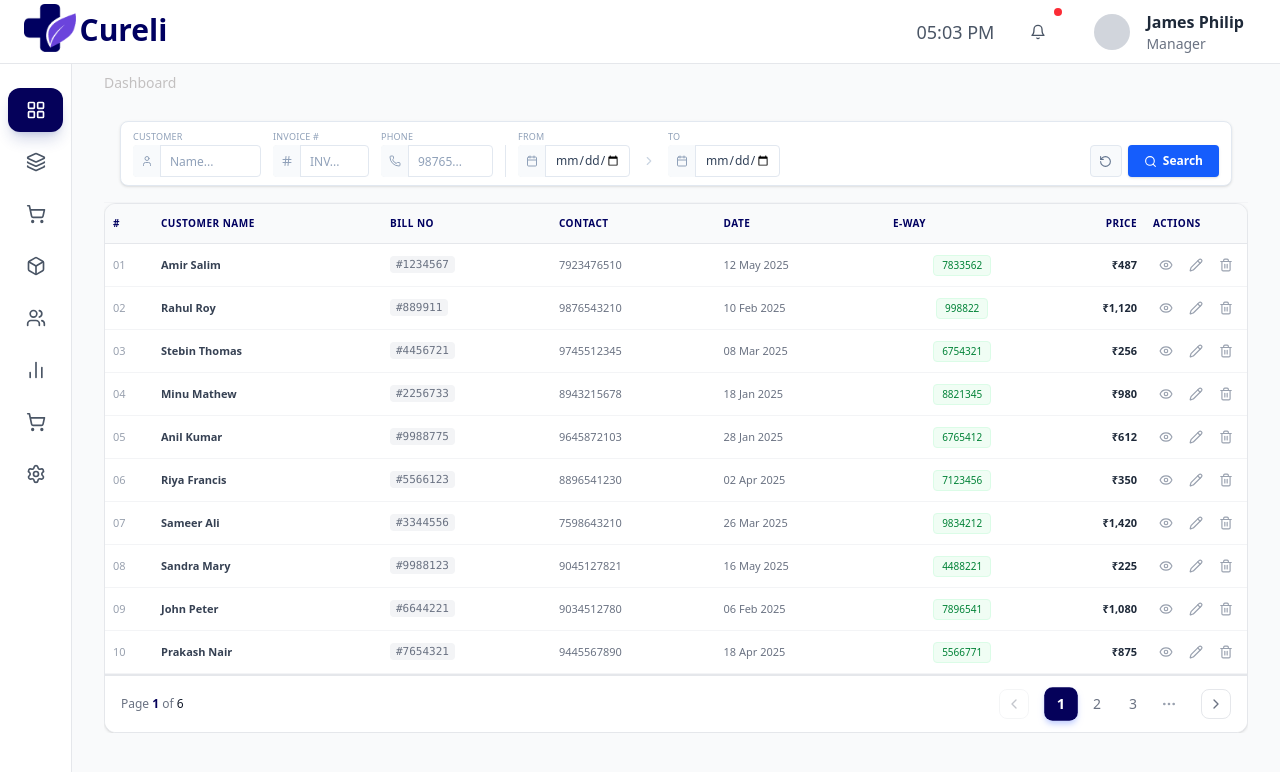
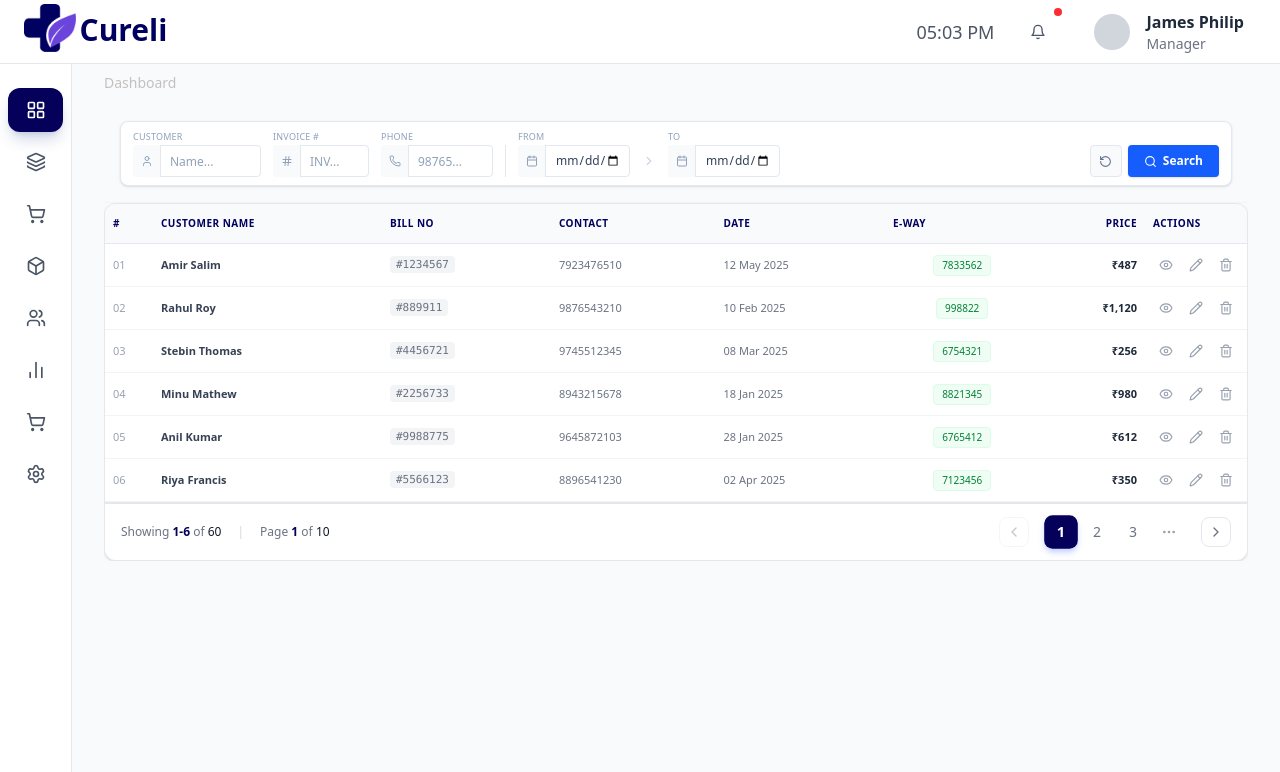
Before and after one commit to asifkfaizyzo/cureli-erp-devs, a React (Vite) app in the folder frontend/: page /Salesinvoice in a window 1280 px wide. Shown: the top 772 px of the page. Built offline with nearby package versions, Linux system fonts and the light colour scheme.

Commit message:
invoice pagination logic done

```diff
--- /dev/null
+++ b/frontend/src/hooks/useDynamicRowCount.js
@@ -0,0 +1,29 @@
+// hooks/useDynamicRowCount.js
+import { useState, useEffect } from 'react';
+
+const useDynamicRowCount = () => {
+  const [rowsPerPage, setRowsPerPage] = useState(6);
+
+  useEffect(() => {
+    const updateRowCount = () => {
+      const width = window.innerWidth;
+      let count = 6; // Default / Mobile
+
+      if (width >= 2560) count = 16;       // 4K / 27 inch
+      else if (width >= 1920) count = 15;  // 1080p Full HD
+      else if (width >= 1440) count = 10;  // 19 inch / high res laptop
+      else if (width >= 1366) count = 6;   // 14 inch laptop
+      else count = 6;
+
+      setRowsPerPage(count);
+    };
+
+    updateRowCount();
+    window.addEventListener('resize', updateRowCount);
+    return () => window.removeEventListener('resize', updateRowCount);
+  }, []);
+
+  return rowsPerPage;
+};
+
+export default useDynamicRowCount;
--- /dev/null
+++ b/frontend/src/hooks/usePagination.js
@@ -0,0 +1,43 @@
+// hooks/usePagination.js
+import { useState, useMemo, useEffect } from 'react';
+import useDynamicRowCount from './useDynamicRowCount';
+
+const usePagination = (data = []) => {
+  const [currentPage, setCurrentPage] = useState(1);
+  const rowsPerPage = useDynamicRowCount();
+
+  // Reset to page 1 when rowsPerPage changes (screen resize)
+  useEffect(() => {
+    const newTotalPages = Math.ceil(data.length / rowsPerPage);
+    if (currentPage > newTotalPages && newTotalPages > 0) {
+      setCurrentPage(newTotalPages);
+    }
+  }, [rowsPerPage, data.length, currentPage]);
+
+  // Reset to page 1 when data changes
+  useEffect(() => {
+    setCurrentPage(1);
+  }, [data.length]);
+
+  // Get current page data
+  const paginatedData = useMemo(() => {
+    const startIndex = (currentPage - 1) * rowsPerPage;
+    const endIndex = startIndex + rowsPerPage;
+    return data.slice(startIndex, endIndex);
+  }, [data, currentPage, rowsPerPage]);
+
+  const totalPages = Math.ceil(data.length / rowsPerPage);
+
+  return {
+    currentPage,
+    setCurrentPage,
+    rowsPerPage,
+    totalItems: data.length,
+    totalPages,
+    paginatedData,
+    startIndex: (currentPage - 1) * rowsPerPage,
+    endIndex: Math.min(currentPage * rowsPerPage, data.length),
+  };
+};
+
+export default usePagination;
--- a/frontend/src/pages/sales/invoice/InvoicePage.jsx
+++ b/frontend/src/pages/sales/invoice/InvoicePage.jsx
@@ -1,13 +1,10 @@
-
-import React, { useState } from "react";
+import React, { useState, useEffect, useMemo } from "react";
 import InvoiceFilters from "./components/InvoiceFilters";
 import InvoiceTable from "./components/InvoiceTable";
 import InvoicePagination from "./components/InvoicePagination";
 import ViewInvoiceModal from "./components/ViewInvoiceModal";
+import useDynamicRowCount from "../../../hooks/useDynamicRowCount"; // Add this import
 import { invoiceData } from "../../../components/data/invoices";
-
-
-const ROWS_PER_PAGE = 10;
 
 const InvoicePage = () => {
   const [filters, setFilters] = useState({
@@ -22,13 +19,17 @@ const InvoicePage = () => {
   const [openViewModal, setOpenViewModal] = useState(false);
   const [selectedBill, setSelectedBill] = useState(null);
 
+  // ⭐ Use dynamic row count instead of static ROWS_PER_PAGE
+  const rowsPerPage = useDynamicRowCount();
+
   const handleFilterChange = (field, value) => {
     setFilters((prev) => ({ ...prev, [field]: value }));
     setCurrentPage(1);
   };
 
   // --------------------- FILTER LOGIC (Unchanged) ---------------------
-  const filteredData = invoiceData.filter((invoice) => {
+  const filteredData = useMemo(() => {
+    return invoiceData.filter((invoice) => {
       const matchName = invoice.name.toLowerCase().includes(filters.name.toLowerCase());
       const matchBill = invoice.billNo.toString().includes(filters.billNo.toString());
       const matchPhone = invoice.phone.toString().includes(filters.phone.toString());
@@ -38,15 +39,26 @@ const InvoicePage = () => {
       const matchDate = (!fromDate || invoiceDate >= fromDate) && (!toDate || invoiceDate <= toDate);
       return matchName && matchBill && matchPhone && matchDate;
     });
+  }, [filters]);
 
-  // --------------------- PAGINATION (Unchanged) ---------------------
-  const startIndex = (currentPage - 1) * ROWS_PER_PAGE;
-  const paginatedData = filteredData.slice(startIndex, startIndex + ROWS_PER_PAGE);
-  const totalPages = Math.ceil(filteredData.length / ROWS_PER_PAGE);
+  // ⭐ Reset page when rowsPerPage changes (screen resize) or filtered data changes
+  useEffect(() => {
+    const newTotalPages = Math.ceil(filteredData.length / rowsPerPage);
+    if (currentPage > newTotalPages && newTotalPages > 0) {
+      setCurrentPage(newTotalPages);
+    } else if (newTotalPages === 0) {
+      setCurrentPage(1);
+    }
+  }, [rowsPerPage, filteredData.length, currentPage]);
+
+  // --------------------- PAGINATION (Updated) ---------------------
+  const startIndex = (currentPage - 1) * rowsPerPage;
+  const paginatedData = useMemo(() => {
+    return filteredData.slice(startIndex, startIndex + rowsPerPage);
+  }, [filteredData, startIndex, rowsPerPage]);
 
   // --------------------- HANDLERS (Unchanged) ---------------------
   const handleView = (invoice) => {
-    // ... (Your existing logic regarding fullInvoice object construction)
     const fullInvoice = {
       ...invoice,
       billedBy: "Admin User",
@@ -73,29 +85,30 @@ const InvoicePage = () => {
   };
 
   return (
-    // ⭐ H-FULL is critical here to fit inside AppLayout without double scrollbars
-    <div className="h-full w-full flex flex-col  overflow-hidden font-poppins">
+    <div className="h-full w-full flex flex-col overflow-hidden font-poppins">
 
       {/* 1. Top Section: Filters (Fixed Height) */}
       <div className="p-4 border-b border-gray-100">
         <InvoiceFilters filters={filters} onChange={handleFilterChange} />
       </div>
 
-      {/* 2. Middle Section: Table (Flex-Grow, Scrollable) */}
-      {/* We pass Pagination as a child to render it at the bottom of this container */}
+      {/* 2. Middle Section: Table (Flex-Grow) */}
       <div className="flex-1 flex flex-col min-h-0 overflow-hidden relative">
         <InvoiceTable
           invoices={paginatedData}
           onView={handleView}
           onEdit={handleEdit}
           onDelete={handleDelete}
+          rowsPerPage={rowsPerPage}    // ⭐ Pass rowsPerPage
+          startIndex={startIndex}       // ⭐ Pass startIndex for serial numbers
         >
-           {/* 3. Bottom Section: Pagination (Sticky at bottom of table area) */}
+           {/* 3. Bottom Section: Pagination */}
            <div className="mt-auto border-t border-gray-200 bg-white z-20">
               <InvoicePagination
                 currentPage={currentPage}
                 setCurrentPage={setCurrentPage}
-                totalPages={totalPages}
+                totalItems={filteredData.length}  // ⭐ Changed from totalPages
+                rowsPerPage={rowsPerPage}         // ⭐ Added rowsPerPage
               />
            </div>
         </InvoiceTable>
--- a/frontend/src/pages/sales/invoice/components/InvoicePagination.jsx
+++ b/frontend/src/pages/sales/invoice/components/InvoicePagination.jsx
@@ -1,116 +1,18 @@
-// import { MdMoreVert } from "react-icons/md";
-
-// const InvoicePagination = ({ currentPage, setCurrentPage, totalPages }) => {
-//   const WINDOW = 3;
-//   const JUMP = 3;
-
-//   const computeWindowStart = (page) => {
-//     if (totalPages <= WINDOW) return 1;
-
-//     let start = page - 1;
-//     if (start < 1) start = 1;
-//     if (start > totalPages - WINDOW + 1) start = totalPages - WINDOW + 1;
-
-//     return start;
-//   };
-
-//   const windowStart = computeWindowStart(currentPage);
-//   const windowEnd = Math.min(totalPages, windowStart + WINDOW - 1);
-
-//   const pages = [];
-//   for (let p = windowStart; p <= windowEnd; p++) pages.push(p);
-
-//   const goPrev = () => {
-//     if (currentPage > 1) setCurrentPage(currentPage - 1);
-//   };
-
-//   const goNext = () => {
-//     if (currentPage < totalPages) setCurrentPage(currentPage + 1);
-//   };
-
-//   const jumpBackward = () => {
-//     const target = Math.max(currentPage - JUMP, 1);
-//     setCurrentPage(target);
-//   };
-
-//   const jumpForward = () => {
-//     const target = Math.min(currentPage + JUMP, totalPages);
-//     setCurrentPage(target);
-//   };
-
-//   return (
-//     <div className="flex justify-center items-center gap-3 mt-3">
-
-//       {/* ← PREVIOUS */}
-//       <button
-//         onClick={goPrev}
-//         disabled={currentPage === 1}
-//         className="text-[#05015A] text-lg disabled:opacity-30"
-//       >
-//         ←
-//       </button>
-
-//       {/* LEFT ⋮ */}
-//       {windowStart > 1 && (
-//         <button
-//           onClick={jumpBackward}
-//           className="text-[#05015A] text-lg hover:scale-105"
-//         >
-//           <MdMoreVert size={18} />
-//         </button>
-//       )}
-
-//       {/* PAGE NUMBERS */}
-//       <div className="flex items-center gap-3">
-//         {pages.map((page) => {
-//           const active = page === currentPage;
-
-//           return (
-//             <button
-//               key={page}
-//               onClick={() => setCurrentPage(page)}
-//               className={`text-base transition ${
-//                 active
-//                   ? "bg-[#05015A] text-white w-7 h-7 rounded-full flex items-center justify-center"
-//                   : "text-[#05015A] hover:text-black px-1"
-//               }`}
-//             >
-//               {page}
-//             </button>
-//           );
-//         })}
-//       </div>
-
-//       {/* RIGHT ⋮ */}
-//       {windowEnd < totalPages && (
-//         <button
-//           onClick={jumpForward}
-//           className="text-[#05015A] text-lg hover:scale-105"
-//         >
-//           <MdMoreVert size={18} />
-//         </button>
-//       )}
-
-//       {/* → NEXT */}
-//       <button
-//         onClick={goNext}
-//         disabled={currentPage === totalPages}
-//         className="text-[#05015A] text-lg disabled:opacity-30"
-//       >
-//         →
-//       </button>
-//     </div>
-//   );
-// };
-
-// export default InvoicePagination;
-
-
+// components/InvoicePagination.jsx
 import React from "react";
 import { ChevronLeft, ChevronRight, MoreHorizontal } from "lucide-react";
 
-const InvoicePagination = ({ currentPage, setCurrentPage, totalPages }) => {
-  // --- LOGIC (Unchanged) ---
+const InvoicePagination = ({
+  currentPage,
+  setCurrentPage,
+  totalItems,
+  rowsPerPage,
+}) => {
+
+  // --- CALCULATE TOTAL PAGES ---
+  const totalPages = Math.ceil(totalItems / rowsPerPage);
+
+  // --- PAGINATION LOGIC ---
   const WINDOW = 3;
   const JUMP = 3;
 
@@ -154,12 +56,22 @@ const InvoicePagination = ({ currentPage, setCurrentPage, totalPages }) => {
 
   if (totalPages === 0) return null;
 
+  // Calculate display range
+  const startItem = (currentPage - 1) * rowsPerPage + 1;
+  const endItem = Math.min(currentPage * rowsPerPage, totalItems);
+
   return (
     <div className="flex w-full items-center justify-between px-4 py-3 bg-white select-none">
 
-      {/* Left: Page Info */}
-      <div className="hidden sm:block text-xs font-medium text-gray-500">
-        Page <span className="text-[#05015A] font-bold">{currentPage}</span> of <span className="text-gray-900">{totalPages}</span>
+      {/* Left: Page Info with Item Range */}
+      <div className="hidden sm:flex items-center gap-4 text-xs font-medium text-gray-500">
+        <span>
+          Showing <span className="text-[#05015A] font-bold">{startItem}-{endItem}</span> of <span className="text-gray-900">{totalItems}</span>
+        </span>
+        <span className="text-gray-300">|</span>
+        <span>
+          Page <span className="text-[#05015A] font-bold">{currentPage}</span> of <span className="text-gray-900">{totalPages}</span>
+        </span>
       </div>
 
       {/* Right: Controls */}
@@ -212,7 +124,6 @@ const InvoicePagination = ({ currentPage, setCurrentPage, totalPages }) => {
         <button onClick={goNext} disabled={currentPage === totalPages} className={btnNav}>
           <ChevronRight size={16} />
         </button>
-
       </div>
     </div>
   );
--- a/frontend/src/pages/sales/invoice/components/InvoiceTable.jsx
+++ b/frontend/src/pages/sales/invoice/components/InvoiceTable.jsx
@@ -1,9 +1,17 @@
-
+// components/InvoiceTable.jsx
 import React from "react";
-import { Eye, Pencil, Trash2, MoreHorizontal } from "lucide-react";
+import { Eye, Pencil, Trash2 } from "lucide-react";
 import { useMenuStore } from "../../../../store/useMenuStore";
 
-const InvoiceTable = ({ invoices, onEdit, onDelete, onView, children }) => {
+const InvoiceTable = ({
+  invoices,
+  onEdit,
+  onDelete,
+  onView,
+  children,
+  rowsPerPage = 6,  // Add this prop for empty row calculation
+  startIndex = 0,   // Add this for correct serial numbering
+}) => {
   const sidebarExpanded = useMenuStore((s) => s.sidebarExpanded);
 
   // --- DYNAMIC SIZING CONSTANTS ---
@@ -14,12 +22,14 @@ const InvoiceTable = ({ invoices, onEdit, onDelete, onView, children }) => {
   const cellClass = `${textSize} ${pySize} ${pxSize} border-b border-gray-100 group-hover:border-blue-100 transition-all duration-200`;
   const headerClass = `${pxSize} py-3 text-left font-bold text-[#000060] uppercase tracking-wider bg-gray-50 border-b border-gray-200 sticky top-0 z-10 whitespace-nowrap`;
 
+  // Calculate empty rows needed to maintain consistent height
+  const emptyRowsCount = Math.max(0, rowsPerPage - invoices.length);
+
   return (
-    // Wrapper: Takes full remaining height, flex column to push children (pagination) to bottom
     <div className="flex flex-col h-full bg-white shadow-sm rounded-xl border border-gray-200 overflow-hidden transition-all duration-300">
 
-      {/* Scrollable Table Area */}
-      <div className="flex-1 overflow-auto custom-scrollbar relative">
+      {/* Table Area - No Scroll */}
+      <div className="flex-1 relative">
         <table className="w-full text-left border-collapse">
 
           {/* STICKY HEADER */}
@@ -45,6 +55,9 @@ const InvoiceTable = ({ invoices, onEdit, onDelete, onView, children }) => {
                 year: "numeric",
               });
 
+              // Use startIndex for correct serial numbering across pages
+              const serialNumber = startIndex + i + 1;
+
               return (
                 <tr
                   key={row.id}
@@ -52,7 +65,7 @@ const InvoiceTable = ({ invoices, onEdit, onDelete, onView, children }) => {
                 >
                   {/* SL. NO */}
                   <td className={`${cellClass} font-medium text-gray-400`}>
-                    {String(i + 1).padStart(2, '0')}
+                    {String(serialNumber).padStart(2, '0')}
                   </td>
 
                   {/* CUSTOMER */}
@@ -128,7 +141,23 @@ const InvoiceTable = ({ invoices, onEdit, onDelete, onView, children }) => {
               );
             })}
 
-            {/* Empty State for visual height consistency if needed, or just leaves blank */}
+            {/* EMPTY ROWS - Maintain consistent table height */}
+            {invoices.length > 0 && emptyRowsCount > 0 &&
+              Array.from({ length: emptyRowsCount }).map((_, i) => (
+                <tr key={`empty-${i}`} className="bg-white">
+                  <td className={`${cellClass} border-transparent`}>&nbsp;</td>
+                  <td className={`${cellClass} border-transparent`}>&nbsp;</td>
+                  <td className={`${cellClass} border-transparent`}>&nbsp;</td>
+                  <td className={`${cellClass} border-transparent`}>&nbsp;</td>
+                  <td className={`${cellClass} border-transparent`}>&nbsp;</td>
+                  <td className={`${cellClass} border-transparent`}>&nbsp;</td>
+                  <td className={`${cellClass} border-transparent`}>&nbsp;</td>
+                  <td className={`${cellClass} border-transparent`}>&nbsp;</td>
+                </tr>
+              ))
+            }
+
+            {/* Empty State */}
             {invoices.length === 0 && (
               <tr>
                 <td colSpan={8} className="py-20 text-center text-gray-400 italic text-sm">
@@ -140,11 +169,7 @@ const InvoiceTable = ({ invoices, onEdit, onDelete, onView, children }) => {
         </table>
       </div>
 
-      {/*
-         PAGINATION SLOT
-         Rendered as the last element in the Flex column.
-         This visually acts as the "Last Row" or Footer of the table card.
-      */}
+      {/* PAGINATION SLOT */}
       <div className="border-t border-gray-200 bg-gray-50/50">
         {children}
       </div>
```
Lines whose indentation alone changed are shown as unchanged.
